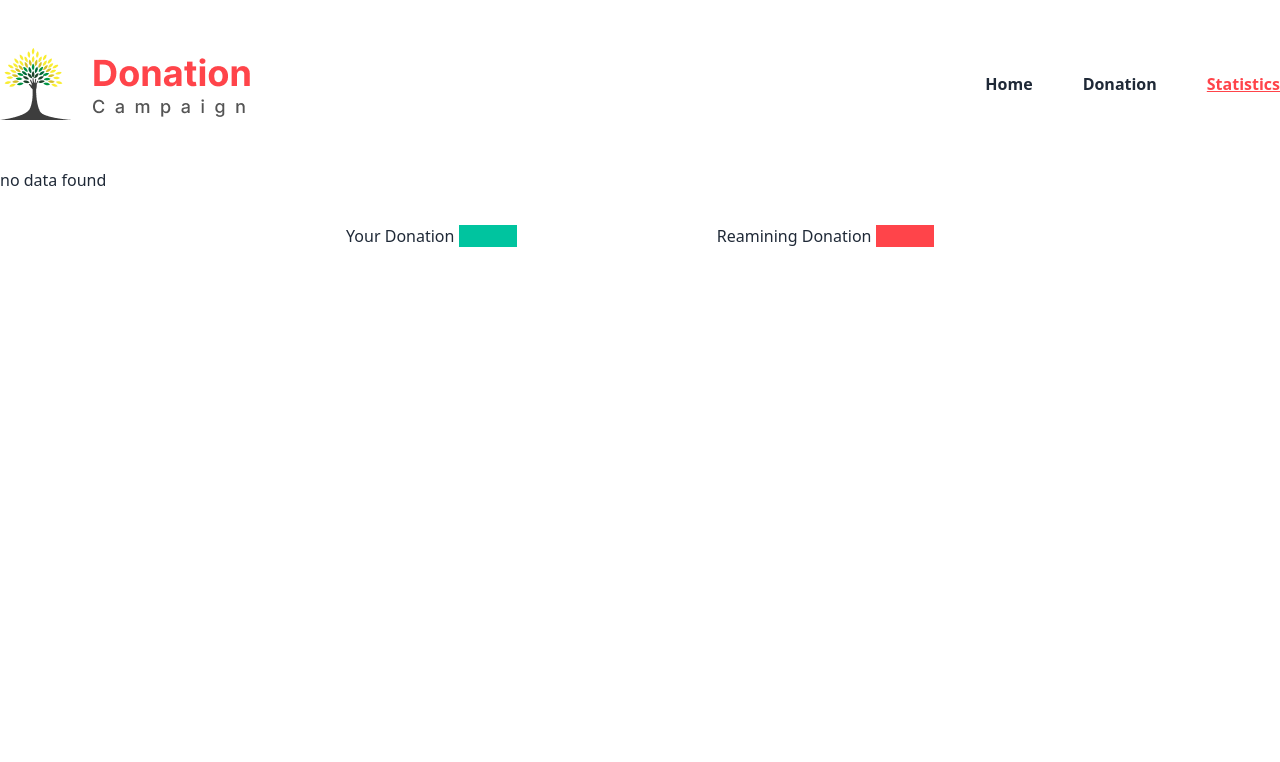
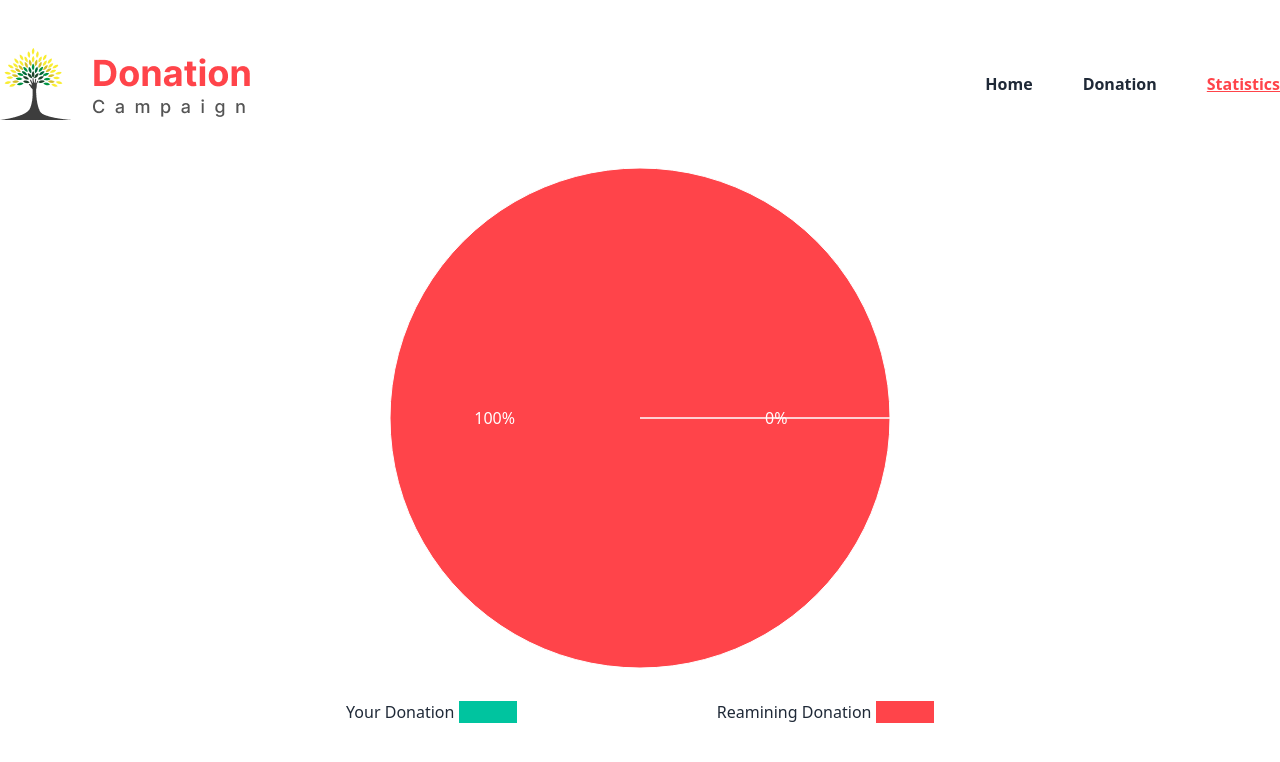
Before and after one commit to tawhid-choudhury/donation-campaign, a React (Vite) app: page /statistics in a window 1280 px wide. Shown: the top 762 px of the page. Built offline with nearby package versions, Linux system fonts and the light colour scheme.

Commit message:
fixed the graph a little

```diff
--- a/src/components/Stats/Stats.jsx
+++ b/src/components/Stats/Stats.jsx
@@ -15,6 +15,7 @@ const Stats = () => {
             setDonCards(donateds);
         } else {
             setNofound("no data found")
+            console.log(noFound);
         }
     }, [])
     const length = donCards.length;
@@ -42,7 +43,6 @@ const Stats = () => {
     return (
         <div className="max-w-[1320px] m-auto">
             {
-                noFound ? <p>{noFound}</p> :
                 <div>
                     <div className="hidden md:flex items-center justify-center" width="100%" height="100%">
                         <PieChart width={500} height={500}>
```
Lines whose indentation alone changed are shown as unchanged.
